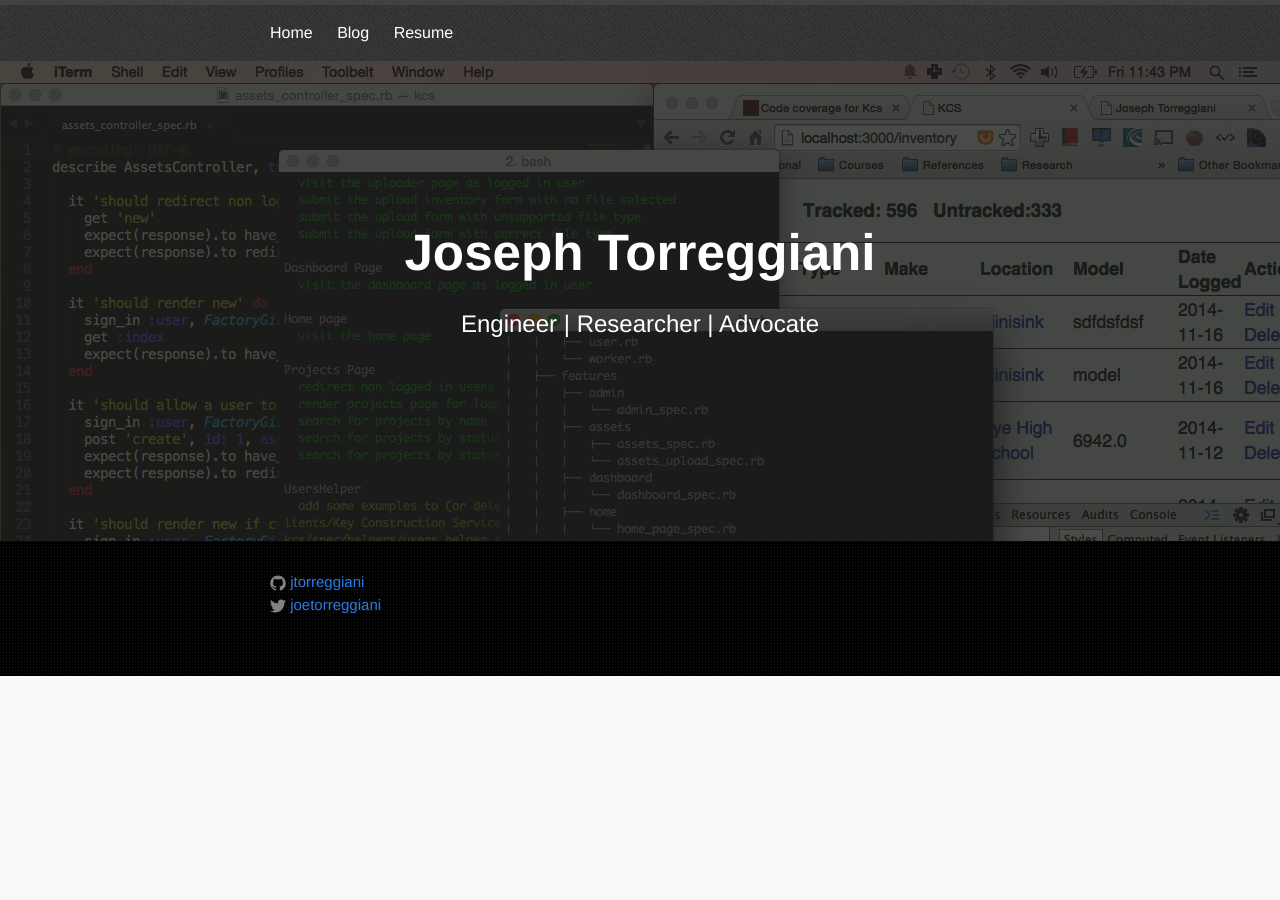
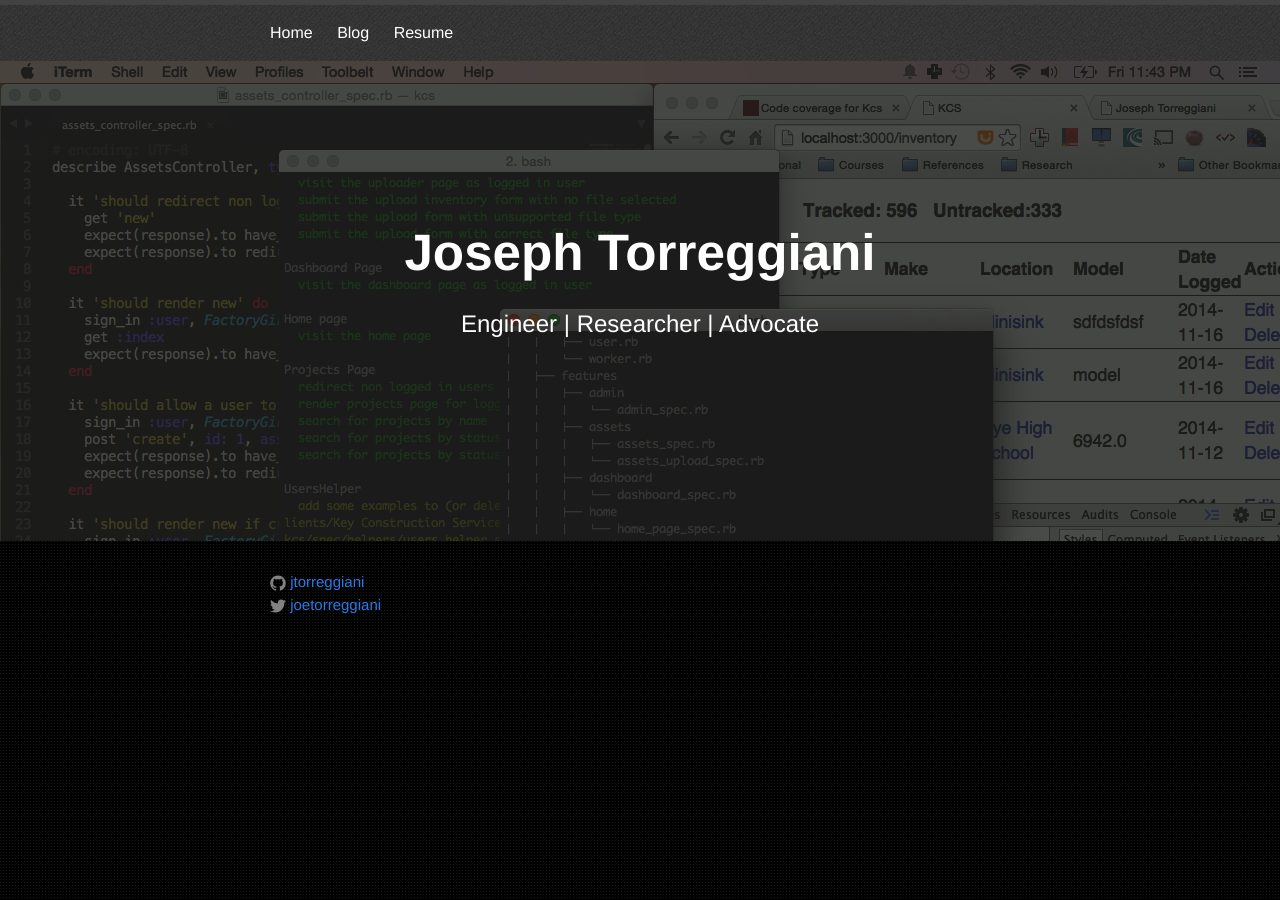
Before and after one commit to mccarrond/mccarrond.github.io, a Jekyll site: the page built from index.html, in a window 1280 px wide. Built offline with Jekyll 4.4.1, drawn with Linux system fonts in a browser that asks for light colours.

Commit message:
add background texture to body

```diff
--- a/index.html
+++ b/index.html
@@ -3,6 +3,10 @@ layout: default
 ---
 
 <style type="text/css">
+
+body {
+  background-image: url('/images/subtle_carbon.png');
+}
 .page-content {
   background-image: url('/images/myscreen.png');
   background-size: cover;
@@ -18,4 +22,4 @@ layout: default
   <p class="home-tagline"> Engineer | Researcher | Advocate </p>
 </header>
 
-<div class="buffer"> </div>
+<div class="buffer"></div>
```
